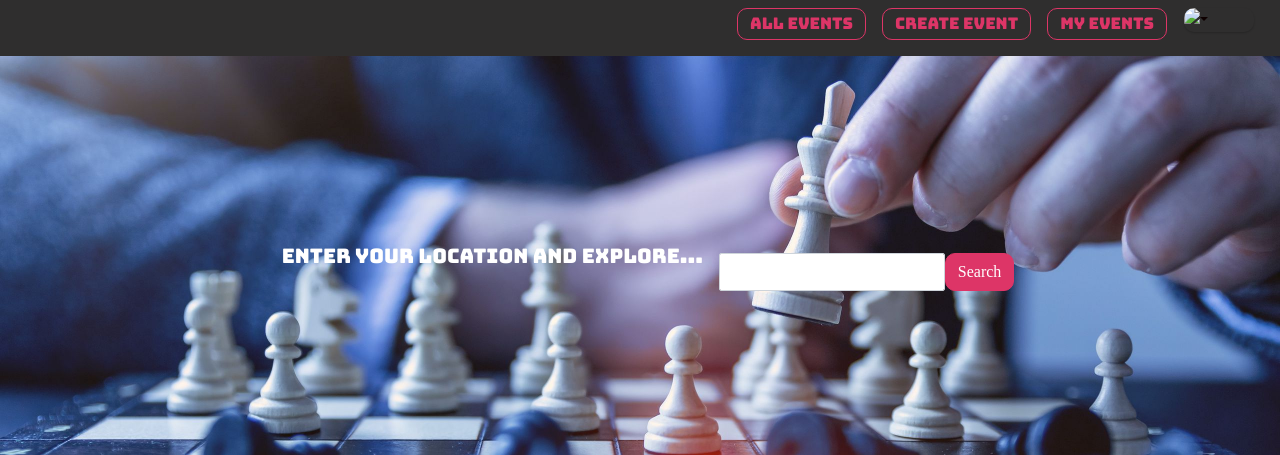
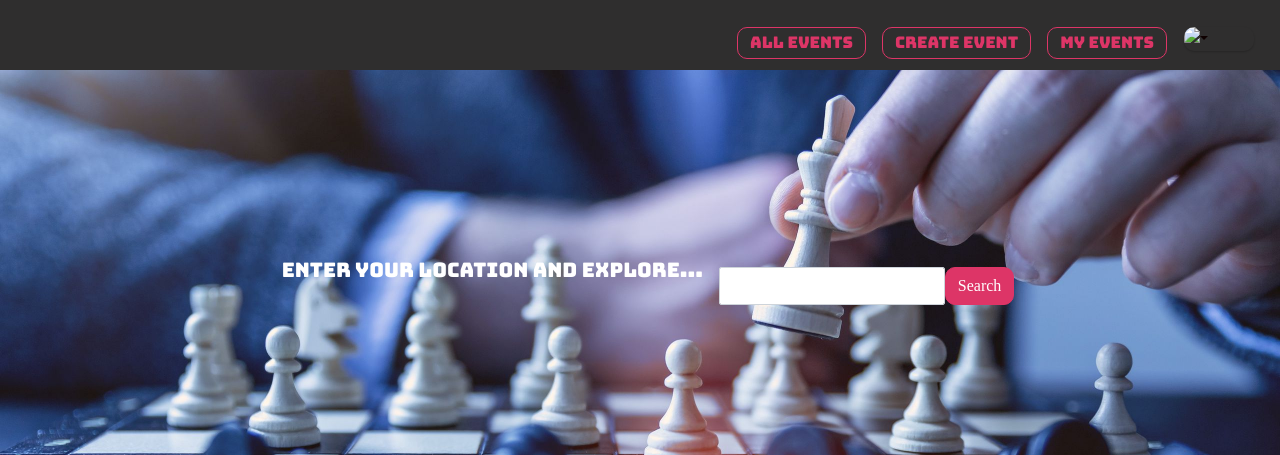
Before and after one commit to dagas19/Lets-play, a Rails app: page / in a window 1280 px wide. Shown: the top 455 px of the page. Run offline with Rails 7, Linux system fonts and the light colour scheme; a user stored in the database is signed in; style sheets or scripts are compiled from the project's sources; parts of the project's set-up code (start-up, migrations or seed data) failed here and were passed over; some libraries are stand-ins or nearby versions; some web fonts are replaced.

Commit message:
Changes to navbar

```diff
--- a/app/assets/stylesheets/components/_navbar.scss
+++ b/app/assets/stylesheets/components/_navbar.scss
@@ -27,6 +27,7 @@
 
 #avatar-dropdown {
   position: absolute;
+  background-color: #2F2E2E;
   top: 80px !important;
   right: 10px !important;
 }
@@ -34,3 +35,11 @@
 .navbar-margin-right {
   margin-right: 97px;
 }
+
+.navbar-height {
+  height: 70px;
+}
+
+.navbar-dropdown-text {
+  color: #DD3567;
+}
--- a/app/views/shared/_navbar.html.erb
+++ b/app/views/shared/_navbar.html.erb
@@ -1,6 +1,6 @@
-<div class="navbar navbar-expand-sm navbar-background navbar-lewagon">
+<div class="navbar navbar-expand-sm navbar-background navbar-lewagon navbar-height">
   <%= link_to "#", class: "navbar-brand" do %>
-    <i class="fas fa-chess-rook text-primary navbar-rook"></i>
+    <i class="fas fa-chess-rook text-primary navbar-rook mt-4"></i>
     <% end %>
 
   <button class="navbar-toggler" type="button" data-toggle="collapse" data-target="#navbarSupportedContent" aria-controls="navbarSupportedContent" aria-expanded="false" aria-label="Toggle navigation">
@@ -9,7 +9,7 @@
 
 
   <div class="collapse navbar-collapse" id="navbarSupportedContent">
-    <ul class="navbar-nav mr-auto">
+    <ul class="navbar-nav mr-auto mt-4">
       <% if user_signed_in? %>
         <h5>
         <li class="nav-item active">
@@ -29,8 +29,8 @@
         <li class="nav-item dropdown">
           <%= image_tag "https://kitt.lewagon.com/placeholder/users/ssaunier", class: "avatar-square-navbar dropdown-toggle", id: "navbarDropdown", data: { toggle: "dropdown" }, 'aria-haspopup': true, 'aria-expanded': false %>
           <div class="dropdown-menu dropdown-menu-right" id="avatar-dropdown" aria-labelledby="navbarDropdown">
-            <%= link_to "My profile", me_path, class: "dropdown-item" %>
-            <%= link_to "Log out", destroy_user_session_path, method: :delete, class: "dropdown-item" %>
+            <%= link_to "My profile", me_path, class: "dropdown-item navbar-dropdown-text" %>
+            <%= link_to "Log out", destroy_user_session_path, method: :delete, class: "dropdown-item navbar-dropdown-text" %>
           </div>
         </li>
       <% else %>
```
